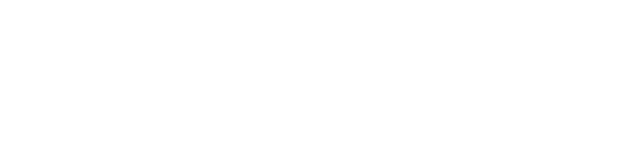
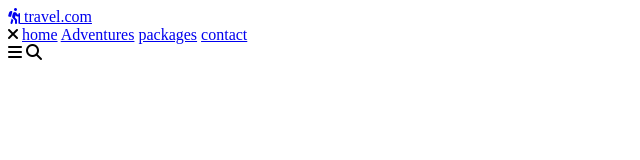
Before and after one commit to CSI-Trainee-2024/Task1_Shambhavi_23154090, a plain HTML site: page index.html in a window 1280 px wide. Shown: the whole page, without its empty margins (0-640 px from the left). Drawn offline with nearby package versions, Linux system fonts and the light colour scheme.

Commit message:
header added

```diff
--- a/index.html
+++ b/index.html
@@ -10,8 +10,23 @@
     <link rel="stylesheet" href="https://unicons.iconscout.com/release/v2.1.6/css/unicons.css">
 
 </head>
+<body>
 
+    <header class="header">
+        <a href="#" class="logo"><i class="fas fa-hiking"></i> travel.com</a>
+        <nav class="navbar">
+            <div id="nav-close" class="fas fa-times"></div>
+            <a href="#home">home</a>
+            <a href="#category">Adventures</a>
+            <a href="#packages">packages</a>
+            <a href="#contact">contact</a>
+        </nav>
+        <div class="icons">
+            <div id="menu-btn" class="fas fa-bars"></div>
+            <div id="search-btn" class="fas fa-search"></div>
 
-
+        </div>
+    </header>
+</body>
 
 </html>
```
